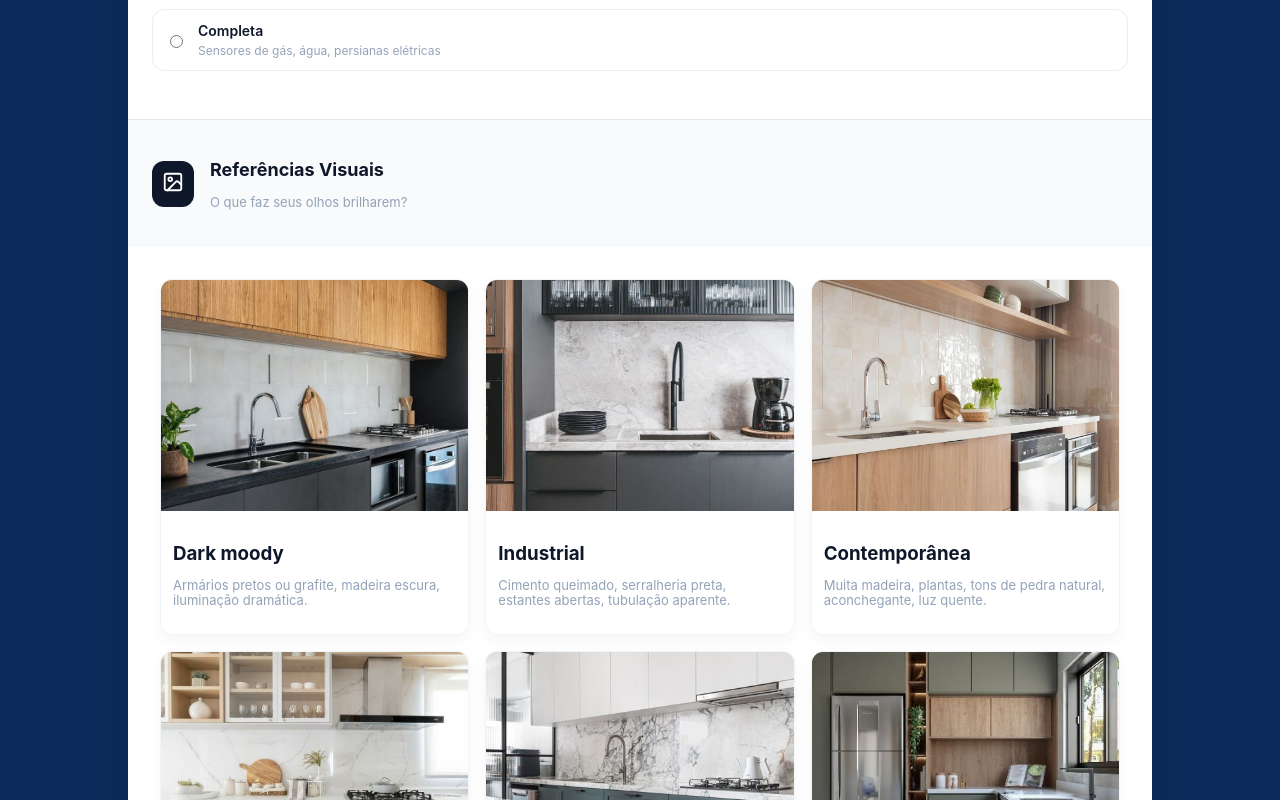
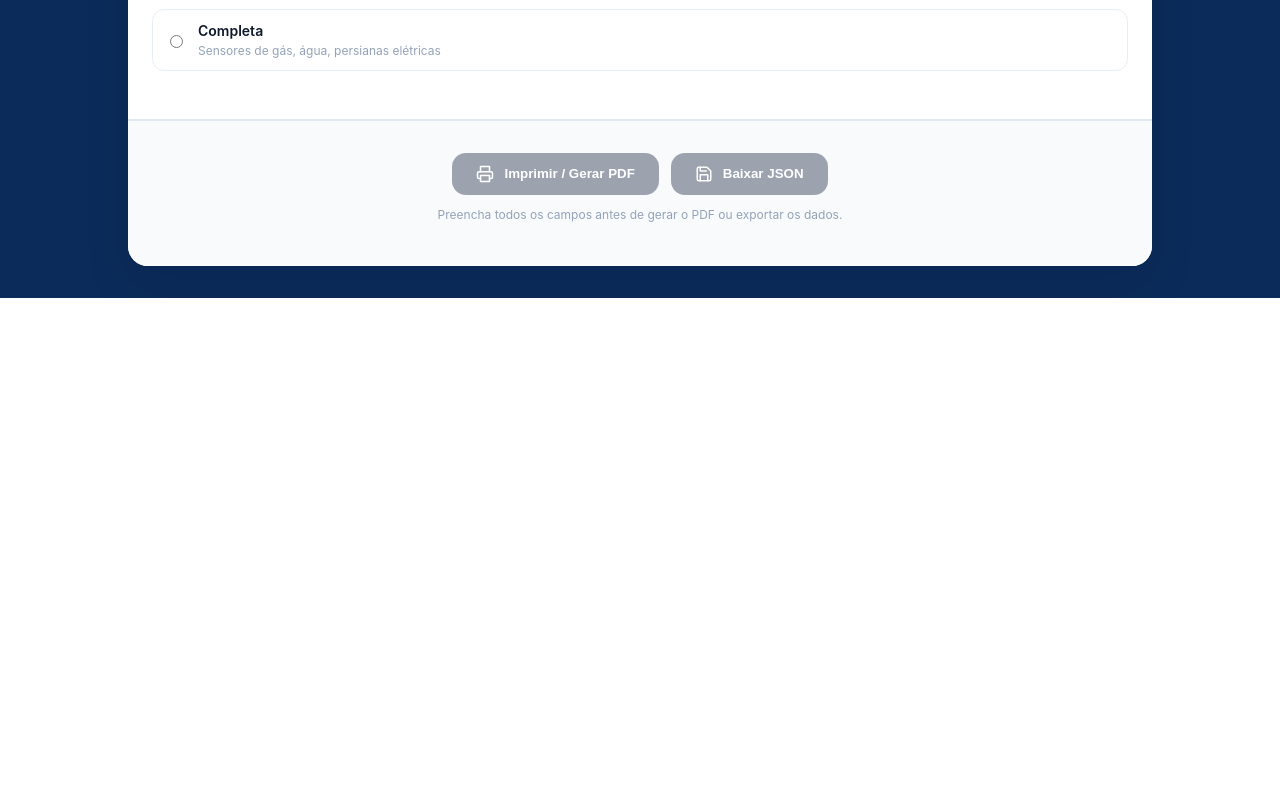
Before and after one commit to VictorBury-HTK/Briefing, a React (Vite) app: page / in a window 1280 px wide. Shown: the part 5900-6700 px from the top of the page. After the commit the page ends 6198 px from the top, so only its background shows below. Built offline with nearby package versions, Linux system fonts and the light colour scheme.

Commit message:
Remove duplicate 'Referências Visuais' section (keeps 'Identidade Visual' as primary)

```diff
--- a/src/DeepDiveBriefing.jsx
+++ b/src/DeepDiveBriefing.jsx
@@ -214,22 +214,7 @@ export default function DeepDiveBriefing() {
           <RadioGroup label="16. Automação (Smart Home)" selected={formData.automacao} onChange={(val) => setFormData({...formData, automacao: val})} options={[{ value: 'nenhuma', label: 'Nenhuma (Interruptores comuns)' },{ value: 'basica', label: 'Básica (Alexa / Google Home)', desc: 'Controlar luz e TV por voz' },{ value: 'completa', label: 'Completa', desc: 'Sensores de gás, água, persianas elétricas' }]} />
         </Section>
 
-        <Section icon={ImageIcon} title="Referências Visuais" subtitle="O que faz seus olhos brilharem?" isOpen={sections.estilo} toggle={() => toggleSection('estilo')}>
-          <div className="visual-grid">
-            {styles.map((style) => (
-              <div key={style.id} className={`visual-card ${formData.estiloVisual === style.id ? 'selected' : ''}`} onClick={() => setFormData({...formData, estiloVisual: style.id})}>
-                <div className="visual-img-container">
-                  <img className="visual-img" src={style.img} alt={style.title} />
-                  {formData.estiloVisual === style.id && <div style={{position:'absolute', top:12, right:12, background:'#2563eb', color:'#fff', padding:6, borderRadius:999}}><Check size={18} color="#fff" /></div>}
-                </div>
-                <div style={{padding:12}}>
-                  <h3 style={{fontWeight:700, marginBottom:6}} className="text-slate-900">{style.title}</h3>
-                  <p className="text-slate-400" style={{fontSize:13, lineHeight:1.2}}>{style.desc}</p>
-                </div>
-              </div>
-            ))}
-          </div>
-        </Section>
+
 
         <div className="footer-actions">
           <div style={{display:'flex', justifyContent:'center', gap:12, flexWrap:'wrap'}}>
```
